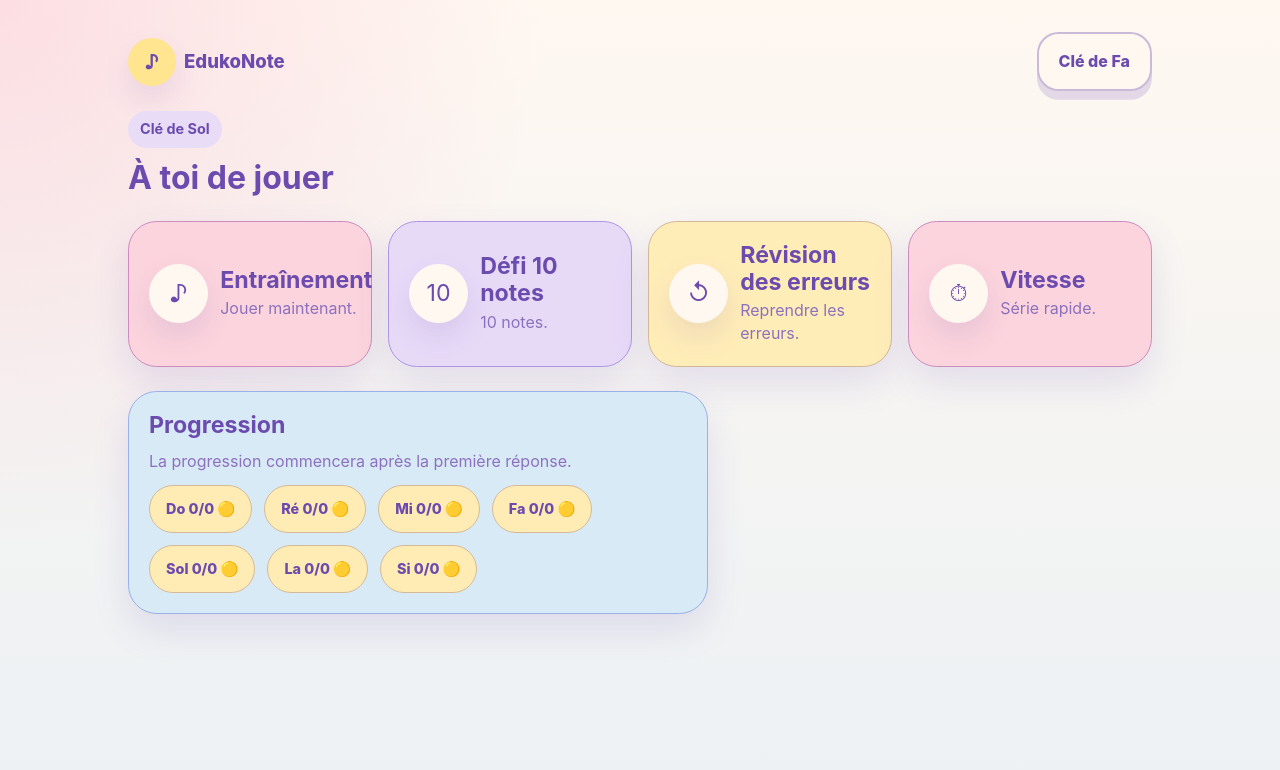
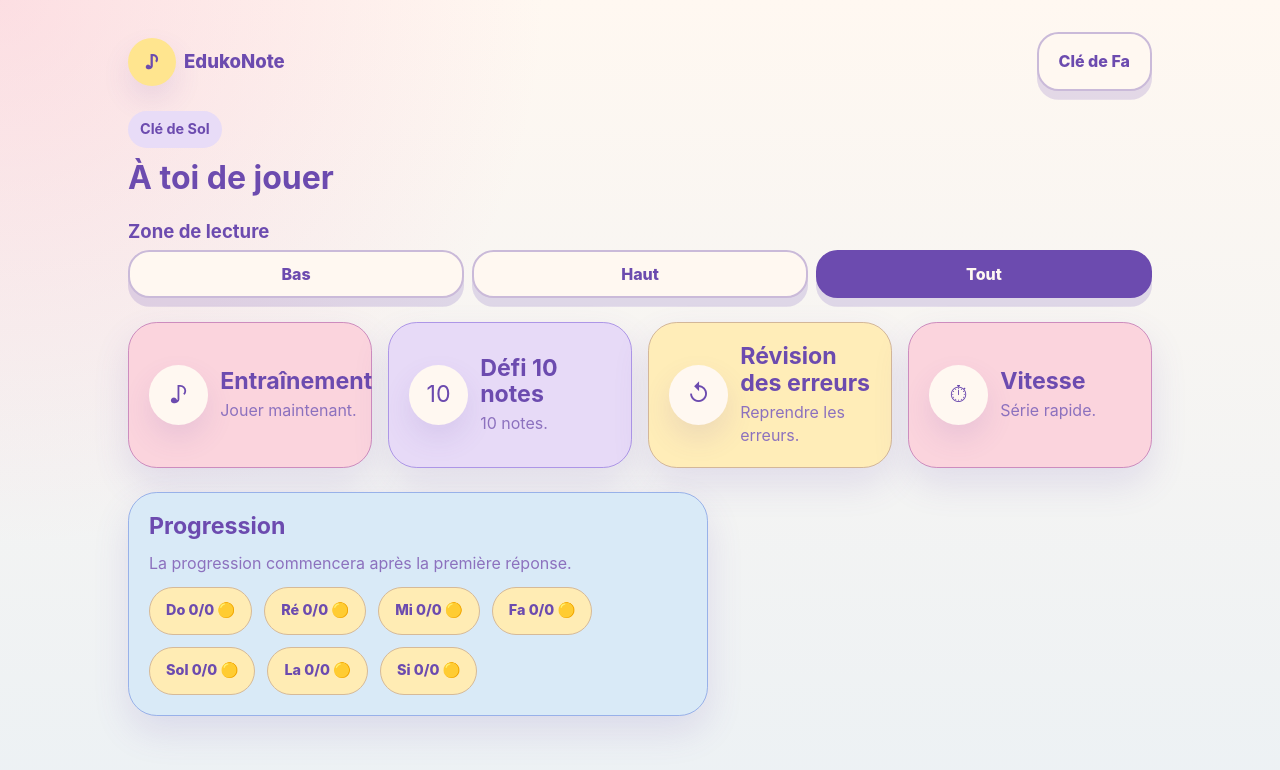
Before and after one commit to Koroffstrogov/EdukoNote, a React (Vite) app: page / in a window 1280 px wide. Shown: the top 770 px of the page. Built offline with nearby package versions, Linux system fonts and the light colour scheme.

Commit message:
feat: add reading zone functionality with settings management and UI integration

```diff
--- a/src/domain/notes.ts
+++ b/src/domain/notes.ts
@@ -1,6 +1,10 @@
 export type Clef = "treble" | "bass";
 
 export type AnswerLabel = "Do" | "Ré" | "Mi" | "Fa" | "Sol" | "La" | "Si";
+
+export type PracticeRange = "lower" | "upper";
+
+export type ReadingZone = PracticeRange | "full";
 
 export type TrebleNoteId =
   | "do4"
@@ -48,6 +52,7 @@ export type NoteDefinition = {
   difficulty: 1 | 2 | 3 | 4;
   unlockAfterCorrect: number;
   ledgerLines: number[];
+  practiceRange: PracticeRange;
 };
 
 export const ANSWER_LABELS: AnswerLabel[] = ["Do", "Ré", "Mi", "Fa", "Sol", "La", "Si"];
@@ -57,6 +62,14 @@ export const CLEFS: Clef[] = ["treble", "bass"];
 export const CLEF_LABELS: Record<Clef, string> = {
   treble: "Clé de Sol",
   bass: "Clé de Fa",
+};
+
+export const READING_ZONES: ReadingZone[] = ["lower", "upper", "full"];
+
+export const READING_ZONE_LABELS: Record<ReadingZone, string> = {
+  lower: "Bas",
+  upper: "Haut",
+  full: "Tout",
 };
 
 export const STAFF_VIEWBOX = {
@@ -70,39 +83,39 @@ const bottomLineY = 116;
 const staffStepHeight = 8;
 
 export const TREBLE_NOTE_DEFINITIONS: NoteDefinition[] = [
-  createNote("do4", "treble", "Do", -2, 3, 4, [132]),
-  createNote("re4", "treble", "Ré", -1, 3, 4),
-  createNote("mi4", "treble", "Mi", 0, 1, 0),
-  createNote("fa4", "treble", "Fa", 1, 2, 2),
-  createNote("sol4", "treble", "Sol", 2, 1, 0),
-  createNote("la4", "treble", "La", 3, 2, 2),
-  createNote("si4", "treble", "Si", 4, 1, 0),
-  createNote("do5", "treble", "Do", 5, 1, 0),
-  createNote("re5", "treble", "Ré", 6, 1, 0),
-  createNote("mi5", "treble", "Mi", 7, 2, 5),
-  createNote("fa5", "treble", "Fa", 8, 2, 5),
-  createNote("sol5", "treble", "Sol", 9, 3, 7),
-  createNote("la5", "treble", "La", 10, 3, 9, [36]),
-  createNote("si5", "treble", "Si", 11, 4, 11, [36]),
-  createNote("do6", "treble", "Do", 12, 4, 13, [36, 20]),
+  createNote("do4", "treble", "Do", -2, 3, 4, "lower", [132]),
+  createNote("re4", "treble", "Ré", -1, 3, 4, "lower"),
+  createNote("mi4", "treble", "Mi", 0, 1, 0, "lower"),
+  createNote("fa4", "treble", "Fa", 1, 2, 2, "lower"),
+  createNote("sol4", "treble", "Sol", 2, 1, 0, "lower"),
+  createNote("la4", "treble", "La", 3, 2, 2, "lower"),
+  createNote("si4", "treble", "Si", 4, 1, 0, "lower"),
+  createNote("do5", "treble", "Do", 5, 1, 0, "upper"),
+  createNote("re5", "treble", "Ré", 6, 1, 0, "upper"),
+  createNote("mi5", "treble", "Mi", 7, 2, 5, "upper"),
+  createNote("fa5", "treble", "Fa", 8, 2, 5, "upper"),
+  createNote("sol5", "treble", "Sol", 9, 3, 7, "upper"),
+  createNote("la5", "treble", "La", 10, 3, 9, "upper", [36]),
+  createNote("si5", "treble", "Si", 11, 4, 11, "upper", [36]),
+  createNote("do6", "treble", "Do", 12, 4, 13, "upper", [36, 20]),
 ];
 
 export const BASS_NOTE_DEFINITIONS: NoteDefinition[] = [
-  createNote("bass-do2", "bass", "Do", -4, 4, 13, [132, 148]),
-  createNote("bass-re2", "bass", "Ré", -3, 4, 11, [132]),
-  createNote("bass-mi2", "bass", "Mi", -2, 3, 9, [132]),
-  createNote("bass-fa2", "bass", "Fa", -1, 3, 7),
-  createNote("bass-sol2", "bass", "Sol", 0, 1, 0),
-  createNote("bass-la2", "bass", "La", 1, 2, 2),
-  createNote("bass-si2", "bass", "Si", 2, 1, 0),
-  createNote("bass-do3", "bass", "Do", 3, 2, 2),
-  createNote("bass-re3", "bass", "Ré", 4, 1, 0),
-  createNote("bass-mi3", "bass", "Mi", 5, 2, 5),
-  createNote("bass-fa3", "bass", "Fa", 6, 1, 0),
-  createNote("bass-sol3", "bass", "Sol", 7, 2, 5),
-  createNote("bass-la3", "bass", "La", 8, 1, 0),
-  createNote("bass-si3", "bass", "Si", 9, 3, 9),
-  createNote("bass-do4", "bass", "Do", 10, 4, 13, [36]),
+  createNote("bass-do2", "bass", "Do", -4, 4, 13, "lower", [132, 148]),
+  createNote("bass-re2", "bass", "Ré", -3, 4, 11, "lower", [132]),
+  createNote("bass-mi2", "bass", "Mi", -2, 3, 9, "lower", [132]),
+  createNote("bass-fa2", "bass", "Fa", -1, 3, 7, "lower"),
+  createNote("bass-sol2", "bass", "Sol", 0, 1, 0, "lower"),
+  createNote("bass-la2", "bass", "La", 1, 2, 2, "lower"),
+  createNote("bass-si2", "bass", "Si", 2, 1, 0, "lower"),
+  createNote("bass-do3", "bass", "Do", 3, 2, 2, "upper"),
+  createNote("bass-re3", "bass", "Ré", 4, 1, 0, "upper"),
+  createNote("bass-mi3", "bass", "Mi", 5, 2, 5, "upper"),
+  createNote("bass-fa3", "bass", "Fa", 6, 1, 0, "upper"),
+  createNote("bass-sol3", "bass", "Sol", 7, 2, 5, "upper"),
+  createNote("bass-la3", "bass", "La", 8, 1, 0, "upper"),
+  createNote("bass-si3", "bass", "Si", 9, 3, 9, "upper"),
+  createNote("bass-do4", "bass", "Do", 10, 4, 13, "upper", [36]),
 ];
 
 export const NOTE_DEFINITIONS_BY_CLEF: Record<Clef, NoteDefinition[]> = {
@@ -124,6 +137,16 @@ export const INITIAL_TRAINING_NOTE_IDS: NoteId[] = INITIAL_TRAINING_NOTE_IDS_BY_
 
 export function getNotesForClef(clef: Clef): NoteDefinition[] {
   return NOTE_DEFINITIONS_BY_CLEF[clef];
+}
+
+export function getNotesForClefAndReadingZone(clef: Clef, readingZone: ReadingZone): NoteDefinition[] {
+  const notes = getNotesForClef(clef);
+
+  if (readingZone === "full") {
+    return notes;
+  }
+
+  return notes.filter((note) => note.practiceRange === readingZone);
 }
 
 export function getInitialTrainingNoteIds(clef: Clef): NoteId[] {
@@ -156,6 +179,10 @@ export function isClef(value: unknown): value is Clef {
   return value === "treble" || value === "bass";
 }
 
+export function isReadingZone(value: unknown): value is ReadingZone {
+  return value === "lower" || value === "upper" || value === "full";
+}
+
 function createNote(
   id: NoteId,
   clef: Clef,
@@ -163,6 +190,7 @@ function createNote(
   stepIndex: number,
   difficulty: 1 | 2 | 3 | 4,
   unlockAfterCorrect: number,
+  practiceRange: PracticeRange,
   ledgerLines: number[] = [],
 ): NoteDefinition {
   return {
@@ -175,5 +203,6 @@ function createNote(
     difficulty,
     unlockAfterCorrect,
     ledgerLines,
+    practiceRange,
   };
 }
--- /dev/null
+++ b/src/domain/settings.ts
@@ -0,0 +1,54 @@
+import { isClef, isReadingZone, type Clef, type ReadingZone } from "./notes";
+
+export const SETTINGS_STORAGE_KEY = "edukonote.settings.v1";
+
+export type SettingsState = {
+  version: 1;
+  readingZones: Record<Clef, ReadingZone>;
+};
+
+export function createDefaultSettings(): SettingsState {
+  return {
+    version: 1,
+    readingZones: {
+      treble: "full",
+      bass: "full",
+    },
+  };
+}
+
+export function normalizeSettings(value: unknown): SettingsState {
+  const defaultSettings = createDefaultSettings();
+
+  if (!value || typeof value !== "object") {
+    return defaultSettings;
+  }
+
+  const candidate = value as Partial<SettingsState>;
+  const readingZones =
+    candidate.readingZones && typeof candidate.readingZones === "object"
+      ? (candidate.readingZones as Partial<Record<Clef, unknown>>)
+      : {};
+
+  return {
+    version: 1,
+    readingZones: {
+      treble: isReadingZone(readingZones.treble) ? readingZones.treble : defaultSettings.readingZones.treble,
+      bass: isReadingZone(readingZones.bass) ? readingZones.bass : defaultSettings.readingZones.bass,
+    },
+  };
+}
+
+export function setReadingZone(settings: SettingsState, clef: Clef, readingZone: ReadingZone): SettingsState {
+  if (!isClef(clef) || !isReadingZone(readingZone)) {
+    return settings;
+  }
+
+  return {
+    ...settings,
+    readingZones: {
+      ...settings.readingZones,
+      [clef]: readingZone,
+    },
+  };
+}
--- /dev/null
+++ b/src/hooks/useSettings.ts
@@ -0,0 +1,48 @@
+import { useCallback, useEffect, useState } from "react";
+import type { Clef, ReadingZone } from "../domain/notes";
+import {
+  SETTINGS_STORAGE_KEY,
+  normalizeSettings,
+  setReadingZone,
+  type SettingsState,
+} from "../domain/settings";
+
+function readStoredSettings(): SettingsState {
+  if (typeof window === "undefined") {
+    return normalizeSettings(null);
+  }
+
+  try {
+    const rawValue = window.localStorage.getItem(SETTINGS_STORAGE_KEY);
+    const parsedValue = rawValue ? JSON.parse(rawValue) : null;
+
+    return normalizeSettings(parsedValue);
+  } catch {
+    return normalizeSettings(null);
+  }
+}
+
+function writeStoredSettings(settings: SettingsState) {
+  try {
+    window.localStorage.setItem(SETTINGS_STORAGE_KEY, JSON.stringify(settings));
+  } catch {
+    undefined;
+  }
+}
+
+export function useSettings() {
+  const [settings, setSettings] = useState<SettingsState>(() => readStoredSettings());
+
+  useEffect(() => {
+    writeStoredSettings(settings);
+  }, [settings]);
+
+  const updateReadingZone = useCallback((clef: Clef, readingZone: ReadingZone) => {
+    setSettings((currentSettings) => setReadingZone(currentSettings, clef, readingZone));
+  }, []);
+
+  return {
+    settings,
+    updateReadingZone,
+  };
+}
--- a/src/pages/ExercisePage.tsx
+++ b/src/pages/ExercisePage.tsx
@@ -5,7 +5,7 @@ import { AppCard } from "../components/ui/AppCard";
 import { FeedbackCard } from "../components/ui/FeedbackCard";
 import { ProgressChip } from "../components/ui/ProgressChip";
 import type { ColorTokenId } from "../theme/tokens";
-import { CLEF_LABELS, getOtherClef, type AnswerLabel, type Clef, type NoteId } from "../domain/notes";
+import { CLEF_LABELS, READING_ZONE_LABELS, getOtherClef, type AnswerLabel, type Clef, type NoteId } from "../domain/notes";
 import {
   generateNextQuestion,
   getQuestionPool,
@@ -16,27 +16,24 @@ import {
 } from "../domain/quiz";
 import { getSpeedTimeLimitSeconds } from "../domain/speed";
 import { useProgress } from "../hooks/useProgress";
+import { useSettings } from "../hooks/useSettings";
 import { ResultPage } from "./ResultPage";
 
 const CHALLENGE_LENGTH = 10;
 const SPEED_TIMER_TICK_MS = 100;
 const answerTones: ColorTokenId[] = ["rose", "lavender", "vanilla", "mint"];
 
-const modeCopy: Record<QuizMode, { eyebrow: string; title: string }> = {
+const modeCopy: Record<QuizMode, { title: string }> = {
   training: {
-    eyebrow: "Entraînement",
     title: "Une note à la fois",
   },
   challenge: {
-    eyebrow: "Défi 10 notes",
     title: "Score en 10 notes",
   },
   review: {
-    eyebrow: "Révision",
     title: "On reprend doucement",
   },
   speed: {
-    eyebrow: "Vitesse",
     title: "Série rapide",
   },
 };
@@ -44,12 +41,14 @@ const modeCopy: Record<QuizMode, { eyebrow: string; title: string }> = {
 export function ExercisePage() {
   const mode = useMemo(() => readModeFromUrl(), []);
   const { progress, activeClef, switchActiveClef, recordNoteAnswer, recordRecentNote } = useProgress();
+  const { settings } = useSettings();
+  const activeReadingZone = settings.readingZones[activeClef];
   const nextClef = getOtherClef(activeClef);
-  const reviewNotes = mode === "review" ? getReviewNotes(activeClef, progress) : [];
+  const reviewNotes = mode === "review" ? getReviewNotes(activeClef, progress, activeReadingZone) : [];
   const recentHistoryRef = useRef<NoteId[]>(mode === "speed" ? [] : progress.clefs[activeClef].recentHistory);
   const questionIndexRef = useRef(1);
   const [question, setQuestion] = useState<QuizQuestion>(() =>
-    generateNextQuestion(null, recentHistoryRef.current, getQuestionPool(mode, activeClef, progress), mode, Math.random, questionIndexRef.current),
+    generateNextQuestion(null, recentHistoryRef.current, getQuestionPool(mode, activeClef, progress, activeReadingZone), mode, Math.random, questionIndexRef.current),
   );
   const [selectedAnswerLabel, setSelectedAnswerLabel] = useState<AnswerLabel | null>(null);
   const [questionNumber, setQuestionNumber] = useState(1);
@@ -147,7 +146,7 @@ export function ExercisePage() {
     const nextScore = speedScore + 1;
     const nextHistory = [...recentHistoryRef.current, question.note.id].slice(-3);
     const nextQuestionIndex = questionIndexRef.current + 1;
-    const nextPool = getQuestionPool("speed", activeClef, progress);
+    const nextPool = getQuestionPool("speed", activeClef, progress, activeReadingZone);
 
     recentHistoryRef.current = nextHistory;
     questionIndexRef.current = nextQuestionIndex;
@@ -165,7 +164,7 @@ export function ExercisePage() {
       return;
     }
 
-    const nextPool = getQuestionPool(mode, activeClef, progress);
+    const nextPool = getQuestionPool(mode, activeClef, progress, activeReadingZone);
     const nextHistory = [...recentHistoryRef.current, question.note.id].slice(-3);
     const nextQuestionIndex = questionIndexRef.current + 1;
 
@@ -191,7 +190,7 @@ export function ExercisePage() {
     answeredRef.current = false;
     recentHistoryRef.current = [];
     questionIndexRef.current = 1;
-    setQuestion(generateNextQuestion(null, recentHistoryRef.current, getQuestionPool("challenge", activeClef, currentProgress), "challenge", Math.random, questionIndexRef.current));
+    setQuestion(generateNextQuestion(null, recentHistoryRef.current, getQuestionPool("challenge", activeClef, currentProgress, activeReadingZone), "challenge", Math.random, questionIndexRef.current));
   }
 
   function restartSpeed() {
@@ -202,7 +201,7 @@ export function ExercisePage() {
     answeredRef.current = false;
     recentHistoryRef.current = [];
     questionIndexRef.current = 1;
-    setQuestion(generateNextQuestion(null, recentHistoryRef.current, getQuestionPool("speed", activeClef, progress), "speed", Math.random, questionIndexRef.current));
+    setQuestion(generateNextQuestion(null, recentHistoryRef.current, getQuestionPool("speed", activeClef, progress, activeReadingZone), "speed", Math.random, questionIndexRef.current));
   }
 
   function switchClefAndGoHome(clef: Clef) {
@@ -225,7 +224,9 @@ export function ExercisePage() {
       </nav>
 
       <header className="page-hero">
-        <p className="page-eyebrow">{copy.eyebrow}</p>
+        <p className="page-eyebrow">
+          {CLEF_LABELS[activeClef]} · {READING_ZONE_LABELS[activeReadingZone]}
+        </p>
         <h1 className="page-title">{copy.title}</h1>
       </header>
 
@@ -282,6 +283,8 @@ export function ExercisePage() {
 
 function EmptyReviewState() {
   const { activeClef, switchActiveClef } = useProgress();
+  const { settings } = useSettings();
+  const activeReadingZone = settings.readingZones[activeClef];
   const nextClef = getOtherClef(activeClef);
 
   function switchClefAndGoHome(clef: Clef) {
@@ -304,8 +307,10 @@ function EmptyReviewState() {
       </nav>
 
       <header className="page-hero">
-        <p className="page-eyebrow">Révision</p>
-        <h1 className="page-title">Aucune erreur pour l’instant</h1>
+        <p className="page-eyebrow">
+          {CLEF_LABELS[activeClef]} · {READING_ZONE_LABELS[activeReadingZone]}
+        </p>
+        <h1 className="page-title">Aucune erreur ici</h1>
       </header>
 
       <AppCard tone="mint">
--- a/src/pages/HomePage.tsx
+++ b/src/pages/HomePage.tsx
@@ -2,13 +2,26 @@ import { AppButton } from "../components/ui/AppButton";
 import { AppCard } from "../components/ui/AppCard";
 import { HomeActionCard } from "../components/ui/HomeActionCard";
 import { ProgressChip } from "../components/ui/ProgressChip";
-import { ANSWER_LABELS, CLEF_LABELS, getNotesForClef, getOtherClef, type AnswerLabel, type Clef, type NoteId } from "../domain/notes";
+import {
+  ANSWER_LABELS,
+  CLEF_LABELS,
+  READING_ZONE_LABELS,
+  READING_ZONES,
+  getNotesForClef,
+  getOtherClef,
+  type AnswerLabel,
+  type Clef,
+  type NoteId,
+} from "../domain/notes";
 import { countTotalCorrect, countTotalErrors, countTotalViews, type NoteProgress } from "../domain/progress";
 import { useProgress } from "../hooks/useProgress";
+import { useSettings } from "../hooks/useSettings";
 
 export function HomePage() {
   const { progress, activeClef, switchActiveClef, resetStoredProgress } = useProgress();
+  const { settings, updateReadingZone } = useSettings();
   const nextClef = getOtherClef(activeClef);
+  const activeReadingZone = settings.readingZones[activeClef];
   const totalViews = countTotalViews(progress, activeClef);
   const totalCorrect = countTotalCorrect(progress, activeClef);
   const totalErrors = countTotalErrors(progress, activeClef);
@@ -34,6 +47,24 @@ export function HomePage() {
       </header>
 
       <div className="home-layout">
+        <section className="reading-zone-control" aria-labelledby="reading-zone-title">
+          <h2 className="reading-zone-control__title" id="reading-zone-title">
+            Zone de lecture
+          </h2>
+          <div className="reading-zone-control__buttons" role="group" aria-label="Choisir la zone de lecture">
+            {READING_ZONES.map((readingZone) => (
+              <AppButton
+                key={readingZone}
+                tone={activeReadingZone === readingZone ? "plum" : "cream"}
+                onClick={() => updateReadingZone(activeClef, readingZone)}
+                aria-label={`Zone de lecture ${READING_ZONE_LABELS[readingZone]}`}
+              >
+                {READING_ZONE_LABELS[readingZone]}
+              </AppButton>
+            ))}
+          </div>
+        </section>
+
         <section className="home-actions" aria-label="Actions d'accueil provisoires">
           <HomeActionCard
             title="Entraînement"
--- a/src/theme/theme.css
+++ b/src/theme/theme.css
@@ -208,6 +208,29 @@ a {
   display: grid;
   grid-template-columns: minmax(0, 1fr);
   gap: var(--space-4);
+}
+
+.reading-zone-control {
+  display: grid;
+  gap: var(--space-2);
+}
+
+.reading-zone-control__title {
+  margin: var(--space-0);
+  color: var(--color-text);
+  font-size: var(--font-size-lg);
+  line-height: var(--line-height-tight);
+}
+
+.reading-zone-control__buttons {
+  display: grid;
+  grid-template-columns: repeat(3, minmax(0, 1fr));
+  gap: var(--space-2);
+}
+
+.reading-zone-control__buttons .app-button {
+  min-height: var(--touch-target);
+  padding: var(--space-2) var(--space-3);
 }
 
 .style-section {
```
Also changed, not shown: src/domain/quiz.ts (+10 -8 lines), 2 other files (tests, documents, lock files or other folders).
